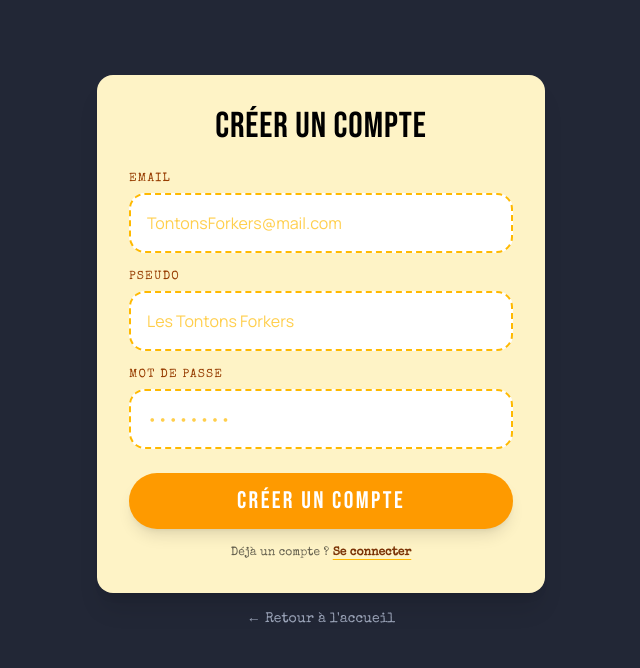
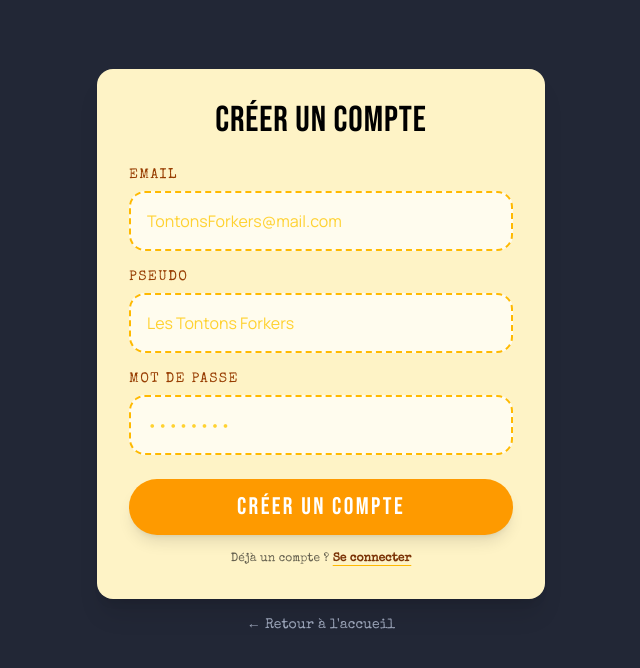
Before and after one commit to The-42-Chosen/ft_transcendence, a Next.js app in the folder docker/next/: page /register in a window 1280 px wide. Shown: the top 668 px of the page, without its empty margins (319-959 px from the left). Built offline with nearby package versions, Linux system fonts and the light colour scheme; no server answers.

Commit message:
(fix): User - Adjusting the colors of input fields

```diff
--- a/docker/next/src/components/reusables/AuthInput.tsx
+++ b/docker/next/src/components/reusables/AuthInput.tsx
@@ -5,6 +5,7 @@ type AuthInputProps = InputHTMLAttributes<HTMLInputElement> & {
 	label: string;
 	id: string;
 };
+
 export default function AuthInput({
 	label,
 	id,
@@ -15,14 +16,14 @@ export default function AuthInput({
 		<div className="flex flex-col gap-1.5">
 			<label
 				htmlFor={id}
-				className="font-agent text-xs uppercase tracking-widest text-amber-800"
+				className="font-agent text-sm uppercase tracking-widest text-amber-800"
 			>
 				{label}
 			</label>
 			<input
 				id={id}
 				className={cn(
-					"w-full rounded-2xl border-2 border-dashed border-amber-400 bg-white px-4 py-4 font-sans text-base text-amber-950 placeholder:text-amber-400/70 outline-none transition focus:border-solid focus:border-amber-600 focus:bg-white",
+					"w-full rounded-2xl border-2 border-dashed border-amber-400 bg-white/70 px-4 py-4 font-sans text-base text-amber-900 placeholder:text-amber-300 outline-none transition focus:border-solid focus:border-amber-600 focus:bg-white",
 					className,
 				)}
 				{...props}
```
